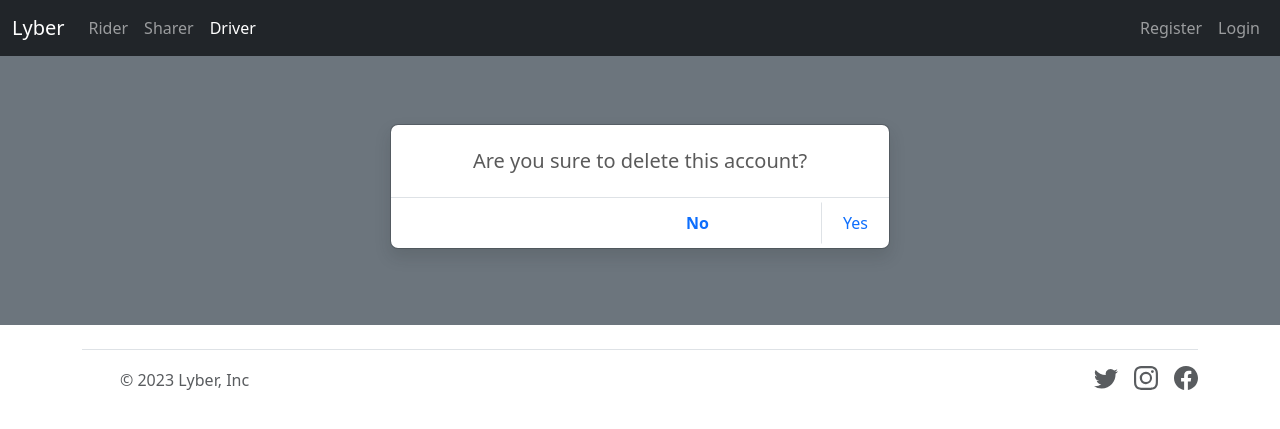
After one commit to carolinechen99/ride-hailing-web, a Django app: template templates/account/delete_driver_account.html in a window 1280 px wide. The commit adds this page. Shown: the top 429 px of the page. Run offline with Django 3.2, Linux system fonts and the light colour scheme; the template is opened without the code that fills it, so the values that code supplies are empty; some libraries are stand-ins or nearby versions.

Commit message:
driver opt-out&complete ride click done

```diff
--- a/account/urls.py
+++ b/account/urls.py
@@ -9,4 +9,5 @@ urlpatterns = [
     path('logout', views.logout, name = 'logout'),
     path('profile', views.profile, name = 'profile'),
     path('driver_register', views.driver_register, name = 'driver_register'),
+    path('delete_driver_account', views.delete_driver_account, name = 'delete_driver_account')
 ]
--- /dev/null
+++ b/templates/account/delete_driver_account.html
@@ -0,0 +1,33 @@
+{% extends 'base.html' %}
+
+{% block content %}
+{% include 'partials/_alerts.html' %}
+<!--Have window in the center of the page displaying message "Are you sure to delete the account?"
+    Two buttons: Yes and No
+    If Yes, delete the account and redirect to the profile page
+    If No, redirect to the profile page
+    use the form to send the request to the backend, url: account:delete_driver_account
+-->
+
+<div class="modal modal-alert position-static d-block bg-secondary py-5" tabindex="-1" role="dialog" id="modalChoice">
+    <div class="modal-dialog" role="document">
+      <div class="modal-content rounded-3 shadow">
+        <div class="modal-body p-4 text-center">
+          <h5 class="mb-0">Are you sure to delete this account?</h5>
+          <p class="mb-0">     </p>
+        </div>
+        <div class="modal-footer flex-nowrap p-0">
+          <a href="{% url 'account:profile' %}" button type="button" class="btn btn-lg btn-link fs-6 text-decoration-none col-6 m-0 rounded-0 border-end"><strong>No</strong></button>
+            </a>
+            <form action="{% url 'account:delete_driver_account' %}" method="POST">
+                {% csrf_token %}
+          <button type="submit" class="btn btn-lg btn-link fs-6 text-decoration-none col-6 m-0 rounded-0" data-bs-dismiss="modal">Yes</button>
+            </form>
+        </div>
+      </div>
+    </div>
+  </div>
+
+
+
+{% endblock %}
--- a/templates/pages/index.html
+++ b/templates/pages/index.html
@@ -35,7 +35,7 @@
           <div class="carousel-caption">
             <h1>Share rides. Save cash.</h1>
             <p></p>
-            <p><a class="btn btn-lg btn-primary" href="{% url 'ride:sharer' %}">Try sharer mode</a></p>
+            <p><a class="btn btn-lg btn-primary" href="{% url 'ride:sharer_request' %}">Try sharer mode</a></p>
           </div>
         </div>
       </div>
--- a/templates/partials/_nav.html
+++ b/templates/partials/_nav.html
@@ -21,7 +21,7 @@
 
           <li>
           <a
-          {% if 'sharer' in request.path %}
+          {% if 'sharer_request' in request.path %}
             class="nav-link active"
           {% else %}
             class="nav-link"
```
Also changed, not shown: account/views.py (+30 -1 lines), ride/views.py (+6 -4 lines), templates/account/profile.html (+6 -3 lines), templates/ride/driver_ride_status.html (+12 -2 lines).
